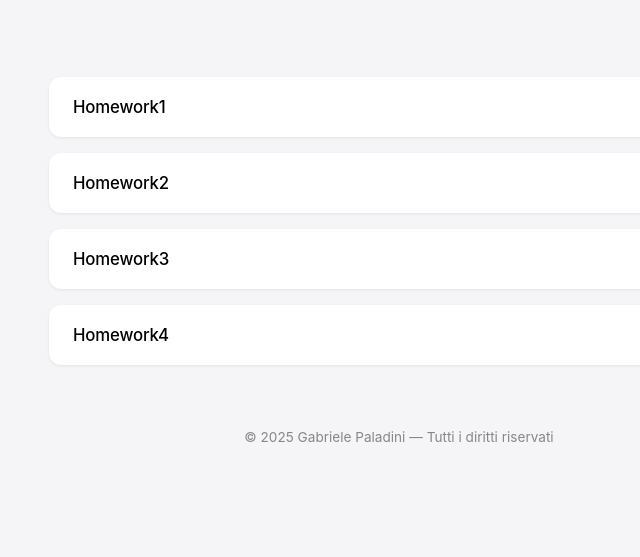
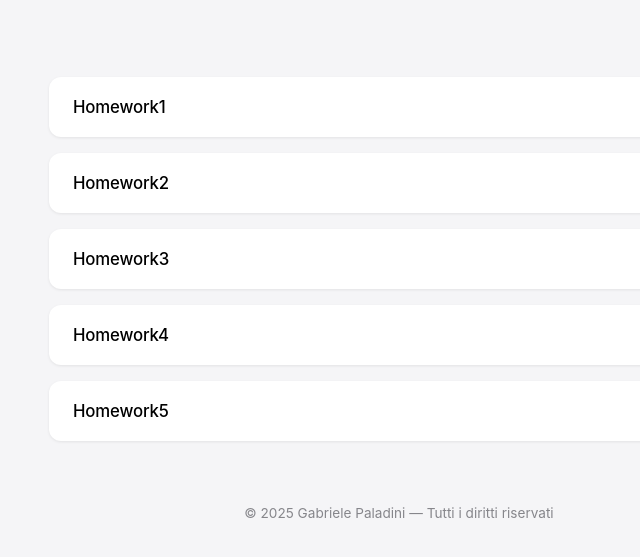
Before and after one commit to Gabriele2237164/Statistic, a plain HTML site: page index.html in a window 1280 px wide. Shown: the part 169-726 px from the top of the page, without its empty margins (241-881 px from the left). Drawn offline with Linux system fonts and the light colour scheme.

Commit message:
Update index.html

```diff
--- a/index.html
+++ b/index.html
@@ -99,7 +99,8 @@
       "Homework1",
       "Homework2",
       "Homework3",
-      "Homework4"
+      "Homework4",
+      "Homework5"
     ];
 
     files.forEach(file => {
```
